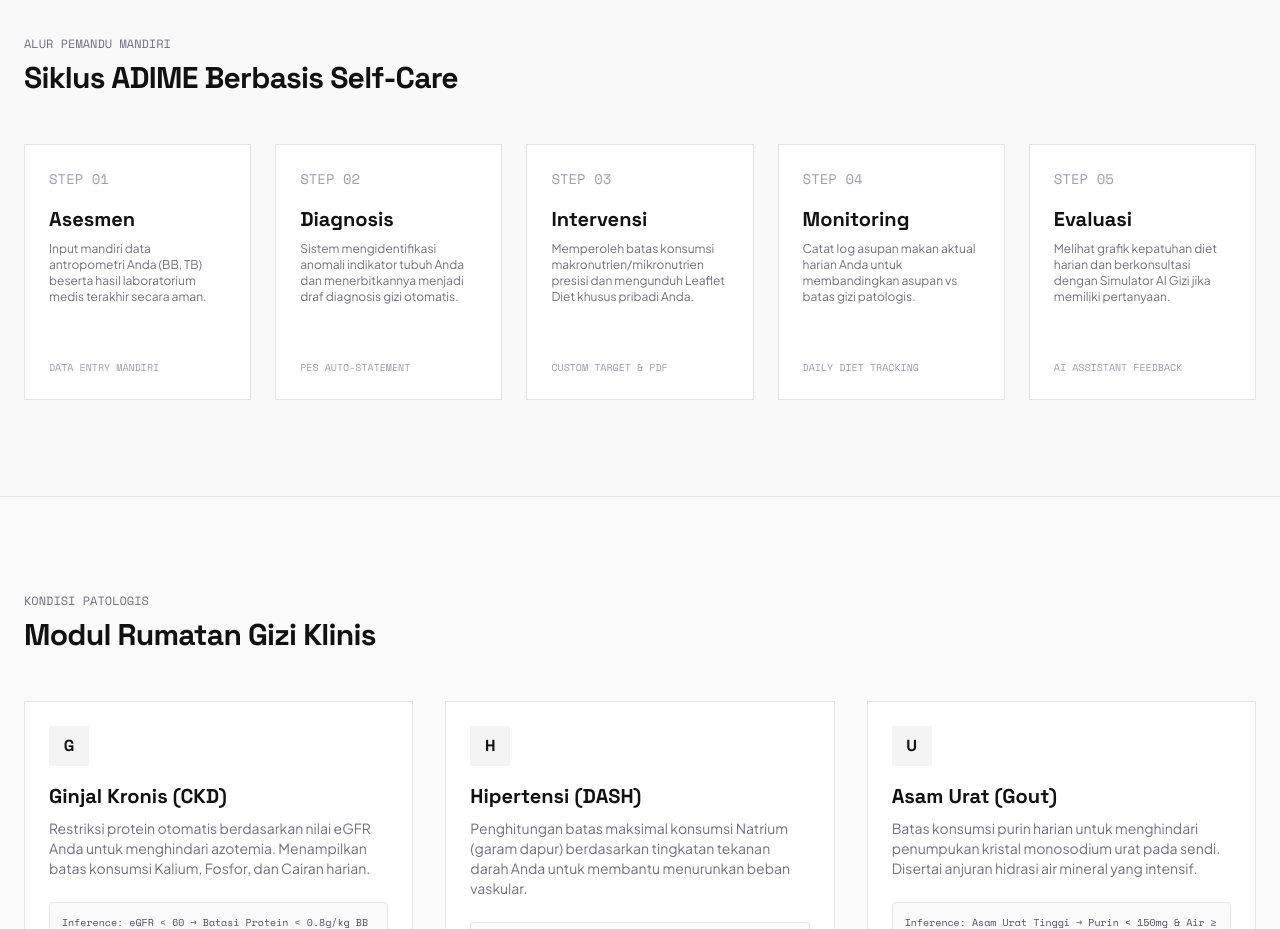
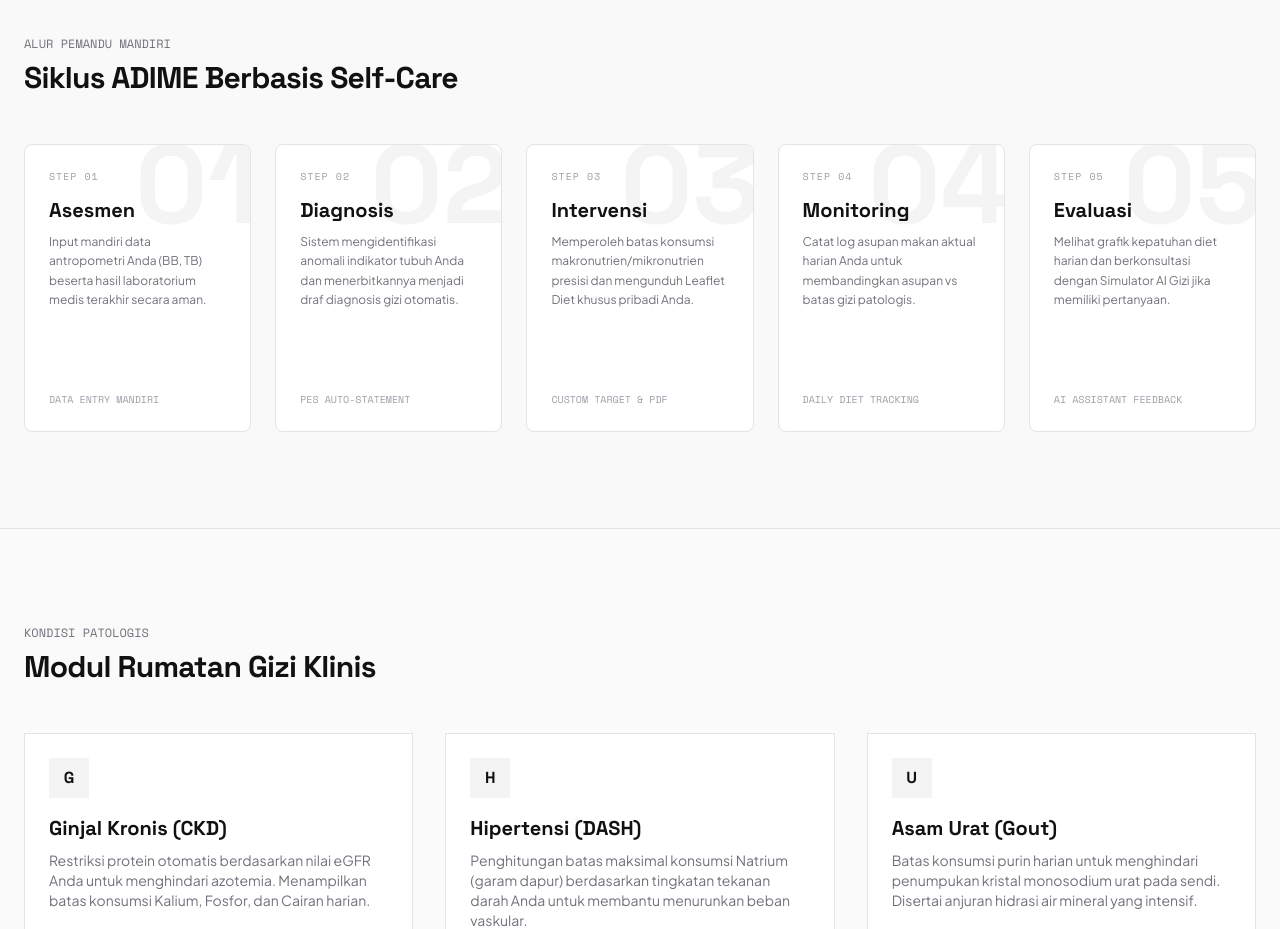
Before and after one commit to nexiusrl/nutrition-care-process, a Next.js app: page / in a window 1280 px wide. Shown: the part 820-1749 px from the top of the page. Built offline with nearby package versions, Linux system fonts and the light colour scheme.

Commit message:
refactor: add hover card style on ADIME grid section

```diff
--- a/src/app/page.tsx
+++ b/src/app/page.tsx
@@ -105,91 +105,118 @@ export default function Home() {
               Siklus ADIME Berbasis Self-Care
             </h2>
           </div>
-          <div className="grid grid-cols-1 md:grid-cols-5 gap-6">
-            <div className="border border-zinc-200 dark:border-zinc-800 p-6 bg-white dark:bg-zinc-950 flex flex-col justify-between h-64">
-              <div>
-                <span className="font-mono text-zinc-400 text-sm block mb-4">
-                  STEP 01
+          <div className="grid grid-cols-1 sm:grid-cols-2 lg:grid-cols-5 gap-6">
+            {/* Card 01 — Asesmen */}
+            <div className="group relative overflow-hidden rounded-lg border border-zinc-200 dark:border-zinc-800 bg-white dark:bg-zinc-950 p-6 flex flex-col justify-between h-72 cursor-default transition-all duration-300 ease-out hover:-translate-y-2 hover:shadow-[0_20px_60px_-12px_rgba(0,0,0,0.15)] dark:hover:shadow-[0_20px_60px_-12px_rgba(0,0,0,0.5)] hover:border-zinc-400 dark:hover:border-zinc-600">
+              {/* Accent bar — grows on hover */}
+              <div className="absolute top-0 left-0 w-1 bg-zinc-900 dark:bg-zinc-100 h-0 group-hover:h-full transition-all duration-500 ease-out"></div>
+              {/* Watermark step number */}
+              <span className="absolute -right-2 -top-4 font-display text-[7rem] font-black leading-none text-zinc-100 dark:text-zinc-900 select-none pointer-events-none transition-all duration-500 ease-out group-hover:-translate-y-2 group-hover:translate-x-1 group-hover:text-zinc-200 dark:group-hover:text-zinc-800">
+                01
+              </span>
+              <div className="relative z-10">
+                <span className="font-mono text-zinc-400 text-[10px] tracking-widest block mb-3 uppercase">
+                  Step 01
                 </span>
-                <h3 className="font-display font-bold text-xl mb-2">Asesmen</h3>
-                <p className="text-xs text-zinc-500">
+                <h3 className="font-display font-bold text-xl mb-2 transition-colors duration-300 group-hover:text-zinc-900 dark:group-hover:text-white">Asesmen</h3>
+                <p className="text-xs text-zinc-500 leading-relaxed">
                   Input mandiri data antropometri Anda (BB, TB) beserta hasil
                   laboratorium medis terakhir secara aman.
                 </p>
               </div>
-              <div className="font-mono text-[10px] text-zinc-400">
+              <div className="relative z-10 font-mono text-[10px] text-zinc-400 transition-all duration-300 group-hover:text-zinc-700 dark:group-hover:text-zinc-300 group-hover:tracking-wider">
                 DATA ENTRY MANDIRI
               </div>
             </div>
 
-            <div className="border border-zinc-200 dark:border-zinc-800 p-6 bg-white dark:bg-zinc-950 flex flex-col justify-between h-64">
-              <div>
-                <span className="font-mono text-zinc-400 text-sm block mb-4">
-                  STEP 02
+            {/* Card 02 — Diagnosis */}
+            <div className="group relative overflow-hidden rounded-lg border border-zinc-200 dark:border-zinc-800 bg-white dark:bg-zinc-950 p-6 flex flex-col justify-between h-72 cursor-default transition-all duration-300 ease-out hover:-translate-y-2 hover:shadow-[0_20px_60px_-12px_rgba(0,0,0,0.15)] dark:hover:shadow-[0_20px_60px_-12px_rgba(0,0,0,0.5)] hover:border-zinc-400 dark:hover:border-zinc-600">
+              <div className="absolute top-0 left-0 w-1 bg-zinc-900 dark:bg-zinc-100 h-0 group-hover:h-full transition-all duration-500 ease-out"></div>
+              <span className="absolute -right-2 -top-4 font-display text-[7rem] font-black leading-none text-zinc-100 dark:text-zinc-900 select-none pointer-events-none transition-all duration-500 ease-out group-hover:-translate-y-2 group-hover:translate-x-1 group-hover:text-zinc-200 dark:group-hover:text-zinc-800">
+                02
+              </span>
+              <div className="relative z-10">
+                <span className="font-mono text-zinc-400 text-[10px] tracking-widest block mb-3 uppercase">
+                  Step 02
                 </span>
-                <h3 className="font-display font-bold text-xl mb-2">
+                <h3 className="font-display font-bold text-xl mb-2 transition-colors duration-300 group-hover:text-zinc-900 dark:group-hover:text-white">
                   Diagnosis
                 </h3>
-                <p className="text-xs text-zinc-500">
+                <p className="text-xs text-zinc-500 leading-relaxed">
                   Sistem mengidentifikasi anomali indikator tubuh Anda dan
                   menerbitkannya menjadi draf diagnosis gizi otomatis.
                 </p>
               </div>
-              <div className="font-mono text-[10px] text-zinc-400">
+              <div className="relative z-10 font-mono text-[10px] text-zinc-400 transition-all duration-300 group-hover:text-zinc-700 dark:group-hover:text-zinc-300 group-hover:tracking-wider">
                 PES AUTO-STATEMENT
               </div>
             </div>
 
-            <div className="border border-zinc-200 dark:border-zinc-800 p-6 bg-white dark:bg-zinc-950 flex flex-col justify-between h-64">
-              <div>
-                <span className="font-mono text-zinc-400 text-sm block mb-4">
-                  STEP 03
+            {/* Card 03 — Intervensi */}
+            <div className="group relative overflow-hidden rounded-lg border border-zinc-200 dark:border-zinc-800 bg-white dark:bg-zinc-950 p-6 flex flex-col justify-between h-72 cursor-default transition-all duration-300 ease-out hover:-translate-y-2 hover:shadow-[0_20px_60px_-12px_rgba(0,0,0,0.15)] dark:hover:shadow-[0_20px_60px_-12px_rgba(0,0,0,0.5)] hover:border-zinc-400 dark:hover:border-zinc-600">
+              <div className="absolute top-0 left-0 w-1 bg-zinc-900 dark:bg-zinc-100 h-0 group-hover:h-full transition-all duration-500 ease-out"></div>
+              <span className="absolute -right-2 -top-4 font-display text-[7rem] font-black leading-none text-zinc-100 dark:text-zinc-900 select-none pointer-events-none transition-all duration-500 ease-out group-hover:-translate-y-2 group-hover:translate-x-1 group-hover:text-zinc-200 dark:group-hover:text-zinc-800">
+                03
+              </span>
+              <div className="relative z-10">
+                <span className="font-mono text-zinc-400 text-[10px] tracking-widest block mb-3 uppercase">
+                  Step 03
                 </span>
-                <h3 className="font-display font-bold text-xl mb-2">
+                <h3 className="font-display font-bold text-xl mb-2 transition-colors duration-300 group-hover:text-zinc-900 dark:group-hover:text-white">
                   Intervensi
                 </h3>
-                <p className="text-xs text-zinc-500">
+                <p className="text-xs text-zinc-500 leading-relaxed">
                   Memperoleh batas konsumsi makronutrien/mikronutrien presisi
                   dan mengunduh Leaflet Diet khusus pribadi Anda.
                 </p>
               </div>
-              <div className="font-mono text-[10px] text-zinc-400">
+              <div className="relative z-10 font-mono text-[10px] text-zinc-400 transition-all duration-300 group-hover:text-zinc-700 dark:group-hover:text-zinc-300 group-hover:tracking-wider">
                 CUSTOM TARGET &amp; PDF
               </div>
             </div>
 
-            <div className="border border-zinc-200 dark:border-zinc-800 p-6 bg-white dark:bg-zinc-950 flex flex-col justify-between h-64">
-              <div>
-                <span className="font-mono text-zinc-400 text-sm block mb-4">
-                  STEP 04
+            {/* Card 04 — Monitoring */}
+            <div className="group relative overflow-hidden rounded-lg border border-zinc-200 dark:border-zinc-800 bg-white dark:bg-zinc-950 p-6 flex flex-col justify-between h-72 cursor-default transition-all duration-300 ease-out hover:-translate-y-2 hover:shadow-[0_20px_60px_-12px_rgba(0,0,0,0.15)] dark:hover:shadow-[0_20px_60px_-12px_rgba(0,0,0,0.5)] hover:border-zinc-400 dark:hover:border-zinc-600">
+              <div className="absolute top-0 left-0 w-1 bg-zinc-900 dark:bg-zinc-100 h-0 group-hover:h-full transition-all duration-500 ease-out"></div>
+              <span className="absolute -right-2 -top-4 font-display text-[7rem] font-black leading-none text-zinc-100 dark:text-zinc-900 select-none pointer-events-none transition-all duration-500 ease-out group-hover:-translate-y-2 group-hover:translate-x-1 group-hover:text-zinc-200 dark:group-hover:text-zinc-800">
+                04
+              </span>
+              <div className="relative z-10">
+                <span className="font-mono text-zinc-400 text-[10px] tracking-widest block mb-3 uppercase">
+                  Step 04
                 </span>
-                <h3 className="font-display font-bold text-xl mb-2">
+                <h3 className="font-display font-bold text-xl mb-2 transition-colors duration-300 group-hover:text-zinc-900 dark:group-hover:text-white">
                   Monitoring
                 </h3>
-                <p className="text-xs text-zinc-500">
+                <p className="text-xs text-zinc-500 leading-relaxed">
                   Catat log asupan makan aktual harian Anda untuk membandingkan
                   asupan vs batas gizi patologis.
                 </p>
               </div>
-              <div className="font-mono text-[10px] text-zinc-400">
+              <div className="relative z-10 font-mono text-[10px] text-zinc-400 transition-all duration-300 group-hover:text-zinc-700 dark:group-hover:text-zinc-300 group-hover:tracking-wider">
                 DAILY DIET TRACKING
               </div>
             </div>
 
-            <div className="border border-zinc-200 dark:border-zinc-800 p-6 bg-white dark:bg-zinc-950 flex flex-col justify-between h-64">
-              <div>
-                <span className="font-mono text-zinc-400 text-sm block mb-4">
-                  STEP 05
+            {/* Card 05 — Evaluasi */}
+            <div className="group relative overflow-hidden rounded-lg border border-zinc-200 dark:border-zinc-800 bg-white dark:bg-zinc-950 p-6 flex flex-col justify-between h-72 cursor-default transition-all duration-300 ease-out hover:-translate-y-2 hover:shadow-[0_20px_60px_-12px_rgba(0,0,0,0.15)] dark:hover:shadow-[0_20px_60px_-12px_rgba(0,0,0,0.5)] hover:border-zinc-400 dark:hover:border-zinc-600">
+              <div className="absolute top-0 left-0 w-1 bg-zinc-900 dark:bg-zinc-100 h-0 group-hover:h-full transition-all duration-500 ease-out"></div>
+              <span className="absolute -right-2 -top-4 font-display text-[7rem] font-black leading-none text-zinc-100 dark:text-zinc-900 select-none pointer-events-none transition-all duration-500 ease-out group-hover:-translate-y-2 group-hover:translate-x-1 group-hover:text-zinc-200 dark:group-hover:text-zinc-800">
+                05
+              </span>
+              <div className="relative z-10">
+                <span className="font-mono text-zinc-400 text-[10px] tracking-widest block mb-3 uppercase">
+                  Step 05
                 </span>
-                <h3 className="font-display font-bold text-xl mb-2">
+                <h3 className="font-display font-bold text-xl mb-2 transition-colors duration-300 group-hover:text-zinc-900 dark:group-hover:text-white">
                   Evaluasi
                 </h3>
-                <p className="text-xs text-zinc-500">
+                <p className="text-xs text-zinc-500 leading-relaxed">
                   Melihat grafik kepatuhan diet harian dan berkonsultasi dengan
                   Simulator AI Gizi jika memiliki pertanyaan.
                 </p>
               </div>
-              <div className="font-mono text-[10px] text-zinc-400">
+              <div className="relative z-10 font-mono text-[10px] text-zinc-400 transition-all duration-300 group-hover:text-zinc-700 dark:group-hover:text-zinc-300 group-hover:tracking-wider">
                 AI ASSISTANT FEEDBACK
               </div>
             </div>
```
